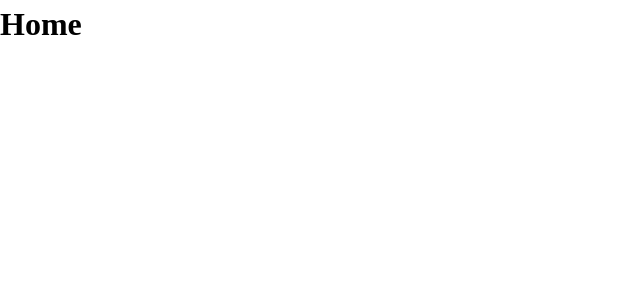
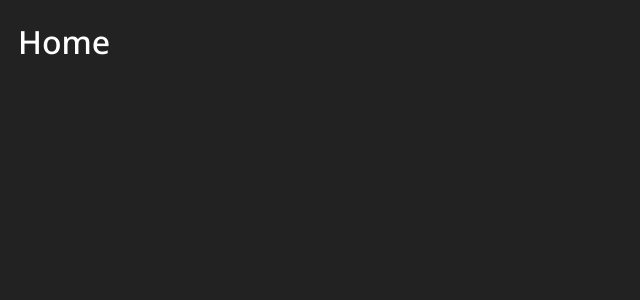
Before and after one commit to alan-eicker/personal-website, a Next.js app: page / in a window 1280 px wide. Shown: the top 300 px of the page, without its empty margins (0-640 px from the left). Built offline with nearby package versions, Linux system fonts and the light colour scheme.

Commit message:
Styles and fonts

```diff
--- a/src/data/content.json
+++ b/src/data/content.json
@@ -43,7 +43,7 @@
   },
   "about": {
     "title": "A Bit About Me",
-    "content": "I began my journey @years years ago as a junior front-end engineer for a small design company building ColdFusion websites for construction companies. Today, I lead the front-end efforts for one of America's largest insurance companies, working with technologies such as React, Redux and Node.js.|Throughout my career, I've seen the Web grow from simple static HTML websites into complex data-driven Progressive Web Apps. Over the years, I've invested countless hours honing my skills to stay on top of the next emerging technology trend. I'm not an expert at everything out there, but I'd be confident building just about anything UI related."
+    "content": "I began my journey @years years ago as a junior front-end engineer for a small design company building ColdFusion websites for construction companies. Today, I lead the front-end efforts for one of America's largest insurance companies, working with technologies such as React, Redux and Node.js.|Throughout my career, I've seen the web grow from simple static HTML websites into complex data-driven Progressive Web Apps. Over the years, I've invested countless hours honing my skills to stay on top of the next emerging technology trend. I'm not an expert at everything out there, but I'd be confident building just about anything UI related."
   },
   "career": {
     "title": "My Career Journey",
--- a/src/pages/_document.tsx
+++ b/src/pages/_document.tsx
@@ -3,7 +3,18 @@
 export default function Document() {
   return (
     <Html lang="en">
-      <Head />
+      <Head>
+        <link rel="preconnect" href="https://fonts.googleapis.com" />
+        <link
+          rel="preconnect"
+          href="https://fonts.gstatic.com"
+          crossOrigin=""
+        />
+        <link
+          href="https://fonts.googleapis.com/css2?family=Noto+Sans:ital,wght@0,100..900;1,100..900&display=swap"
+          rel="stylesheet"
+        />
+      </Head>
       <body>
         <Main />
         <NextScript />
--- a/src/styles/base.scss
+++ b/src/styles/base.scss
@@ -1,6 +1,28 @@
 @import './reset';
 @import './abstracts';
+
+body {
+  background-color: $mainBg;
+  color: $white;
+  font-family: 'Noto Sans', 'Segoe UI', Tahoma, Geneva, Verdana, sans-serif;
+  font-size: rem($root-font-size);
+  padding: rem(18);
+}
 
 p {
   margin-top: rem(16);
 }
+
+p,
+li {
+  line-height: 1.8;
+}
+
+h1,
+h2,
+h3,
+h4,
+h5,
+h6 {
+  font-weight: 500;
+}
--- a/src/styles/variables.scss
+++ b/src/styles/variables.scss
@@ -1,3 +1,6 @@
+$mainBg: #222;
+$white: #fff;
+
 $root-font-size: 16;
 
 $breakpoint-small: 576;
```
